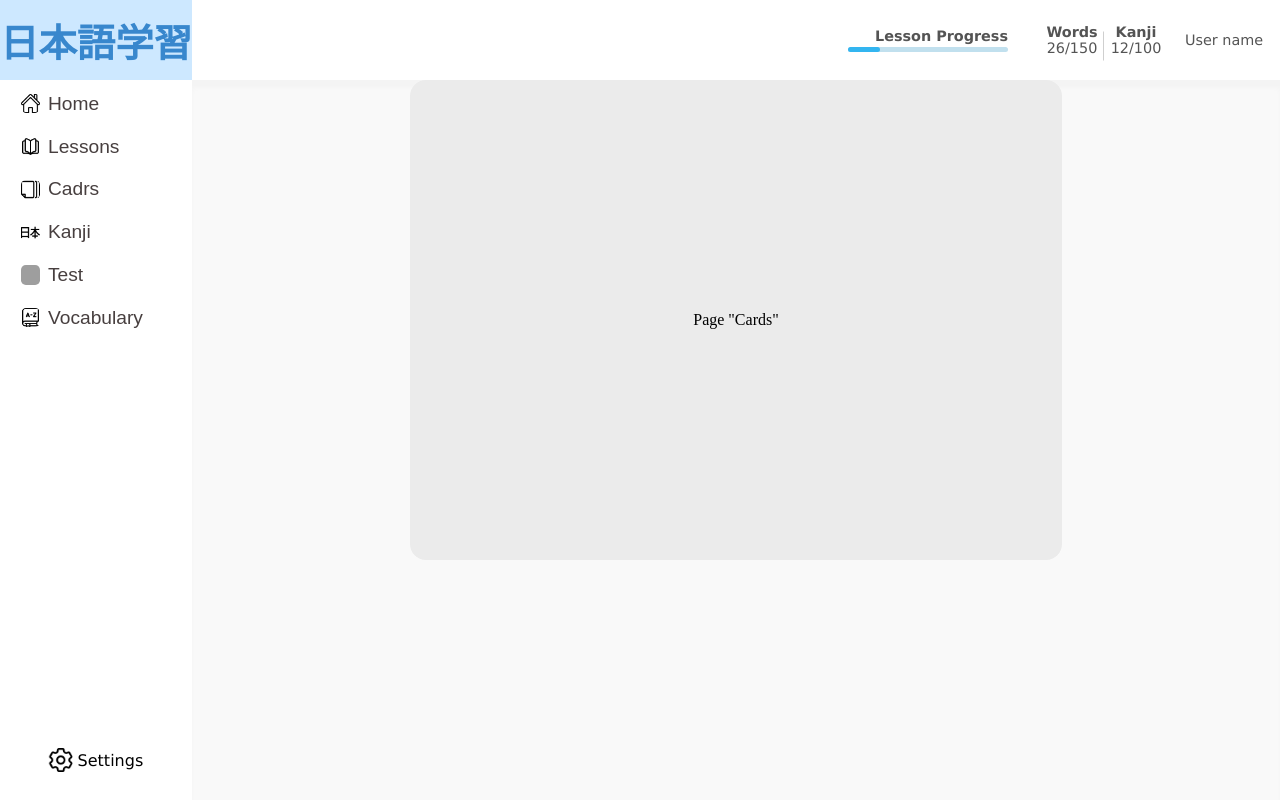
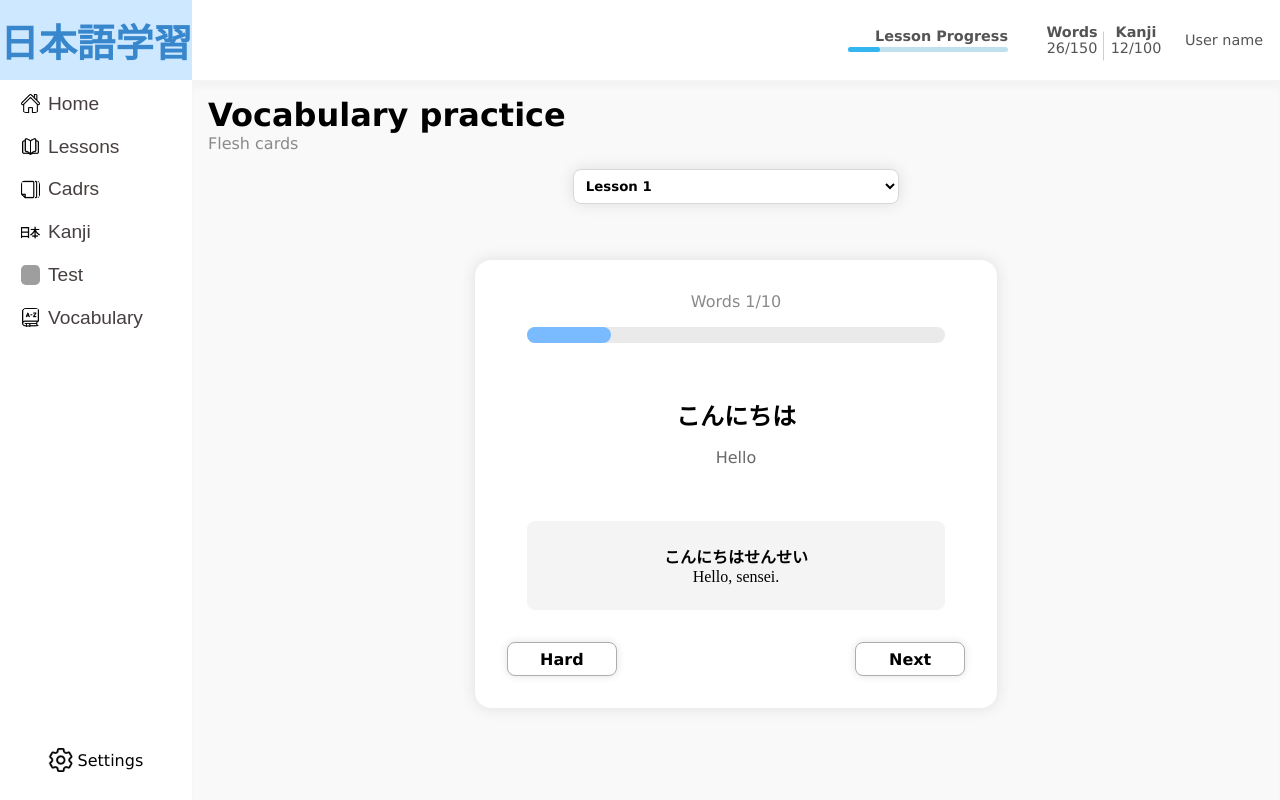
Before and after one commit to Keymor/nihon-go, a React (Vite) app: page / in a window 1280 px wide. Both pictures are taken after a click on the button "Cadrs". Built offline with nearby package versions, Linux system fonts and the light colour scheme; grey boxes are pictures that could not be loaded.

Commit message:
added card page

```diff
--- a/src/App.css
+++ b/src/App.css
@@ -552,8 +552,8 @@ html {
   grid-template-columns: repeat(auto-fit, minmax(18rem, 20rem));
   gap: 2rem;
   overflow-y: scroll;
-  -webkit-mask-image: linear-gradient(to bottom, rgba(0,0,0,1), rgba(0, 0, 0, 0.897) 90%, rgba(0,0,0,0));
-  mask-image: linear-gradient(to bottom, rgba(0,0,0,1), rgba(0, 0, 0, 0.912) 90%, rgba(0,0,0,0));
+  -webkit-mask-image: linear-gradient(to bottom, rgba(0, 0, 0, 1), rgba(0, 0, 0, 0.897) 90%, rgba(0, 0, 0, 0));
+  mask-image: linear-gradient(to bottom, rgba(0, 0, 0, 1), rgba(0, 0, 0, 0.912) 90%, rgba(0, 0, 0, 0));
 }
 
 .middleActions .lessonsContainer {
@@ -877,15 +877,134 @@ html {
   visibility: hidden;
 }
 
+.gridItemMiddle .headText {
+  margin-bottom: 0;
+}
+
+.cardsSelector {
+  display: flex;
+  margin: 1rem auto 0 auto;
+  width: 30%;
+  height: 2rem;
+  min-height: fit-content;
+  font-family: 'Lucida Sans', 'Lucida Sans Regular', 'Lucida Grande', 'Lucida Sans Unicode', Geneva, Verdana, sans-serif;
+  font-weight: bold;
+  padding: 0.5rem;
+  border-radius: 0.5rem;
+  border-style: solid;
+  border-color: rgb(216, 216, 216);
+  border-width: 0.1rem;
+  background-color: rgb(255, 255, 255);
+  box-shadow: 0 0 1rem rgba(0, 0, 0, 0.111);
+}
+
 .cardConteiner {
-  height: 60vh;
+  height: 70vh;
   width: 60%;
   margin: auto;
-  background-color: rgb(235, 235, 235);
-  border-radius: 1rem;
-  text-align: center;
   align-content: center;
   transition: 0.3s;
+}
+
+.cardBox {
+  display: flex;
+  flex-direction: column;
+  text-align: center;
+  margin: auto;
+  height: 80%;
+  width: 80%;
+  background-color: rgb(255, 255, 255);
+  border-radius: 1rem;
+  box-shadow: 0 0 1rem rgba(0, 0, 0, 0.111);
+}
+
+.progressBarWords {
+  position: relative;
+  margin: 0 auto 0 auto;
+  width: 80%;
+  height: 1rem;
+  background-color: rgb(234, 234, 234);
+  border-radius: 0.5rem;
+}
+
+.progressBarWords::before {
+  content: '';
+  position: absolute;
+  width: 20%;
+  height: 100%;
+  background-color: rgb(122, 186, 255);
+  border-radius: 0.5rem;
+  left: 0;
+}
+
+.cardBox .pLesson {
+  margin: 2rem auto 1rem auto;
+}
+
+.topJapanese {
+  margin: auto auto 1rem auto;
+  font-family: 'Lucida Sans', 'Lucida Sans Regular', 'Lucida Grande', 'Lucida Sans Unicode', Geneva, Verdana, sans-serif;
+  font-size: 1.5rem;
+  font-weight: bold;
+}
+
+.bottomEng {
+  margin: 0 auto;
+  font-family: 'Lucida Sans', 'Lucida Sans Regular', 'Lucida Grande', 'Lucida Sans Unicode', Geneva, Verdana, sans-serif;
+  color: rgb(105, 105, 105);
+}
+
+.exampleBar {
+  align-content: center;
+  margin: auto auto 0 auto;
+  height: 20%;
+  width: 80%;
+  border-radius: 0.5rem;
+  background-color: rgb(244, 244, 244);
+  text-align: center;
+  transition: 0.3s;
+}
+
+.bottomButtons {
+  display: flex;
+  text-align: start;
+  box-sizing: border-box;
+  padding: 2rem;
+  width: 100%;
+}
+
+.cardsButton1, .cardsButton2 {
+  min-height: fit-content;
+  min-width: fit-content;
+  width: 24%;
+  padding: 0.4rem;
+  font-family: 'Lucida Sans', 'Lucida Sans Regular', 'Lucida Grande', 'Lucida Sans Unicode', Geneva, Verdana, sans-serif;
+  font-size: 1rem;
+  font-weight: bold;
+  border-radius: 0.5rem;
+  border-style: solid;
+  border-width: 0.1rem;
+  border-color: rgb(173, 173, 173);
+  background-color: rgb(255, 255, 255);
+  box-shadow: 0 0 0.5rem rgba(0, 0, 0, 0.118);
+  transition: 0.3s;
+  cursor: pointer;
+}
+
+.cardsButton1:hover {
+  background-color: rgb(255, 162, 99);
+  box-shadow: 0 0.5rem 1.5rem rgba(246, 115, 28, 0.518);
+  scale: 110%;
+}
+
+.cardsButton2:hover {
+  background-color: rgb(154, 223, 255);
+  box-shadow: 0 0.5rem 1.5rem rgba(28, 188, 246, 0.518);
+  scale: 110%;
+}
+
+.cardsButton2 {
+  margin-left: auto;
 }
 
 .contenContainerForUser {
--- a/src/App.tsx
+++ b/src/App.tsx
@@ -1165,10 +1165,28 @@ function App() {
       case 'Cards':
         return (
           <div className={`gridItemMiddle ${actionStatus.animationStatus ? 'testPageEnter' : 'testPageExit'}`}>
+            <div className='headText'>
+              <h1 className='h1Lesson'>Vocabulary practice</h1>
+              <p className='pLesson'>Flesh cards</p>
+            </div>
+            <select className='cardsSelector'>
+              <option>Lesson 1</option>
+              <option>Lesson 2</option>
+              <option>Lesson 3</option>
+            </select>
             <div className='cardConteiner'>
-              <div className='topCard'></div>
-              <div className='bottomCard'></div>
-              Page "Cards"
+              <div className='cardBox'>
+                <p className='pLesson'>Words 1/10</p>
+                <div className='progressBarWords'></div>
+                <div className='scrollBar'></div>
+                <div className='topJapanese'>こんにちは</div>
+                <div className='bottomEng'>Hello</div>
+                <div className='exampleBar'><b>こんにちはせんせい</b><br />Hello, sensei.</div>
+                <div className='bottomButtons'>
+                  <button className='cardsButton1'>Hard</button>
+                  <button className='cardsButton2'>Next</button>
+                </div>
+              </div>
             </div>
           </div>
         )
```
Lines whose indentation alone changed are shown as unchanged.
